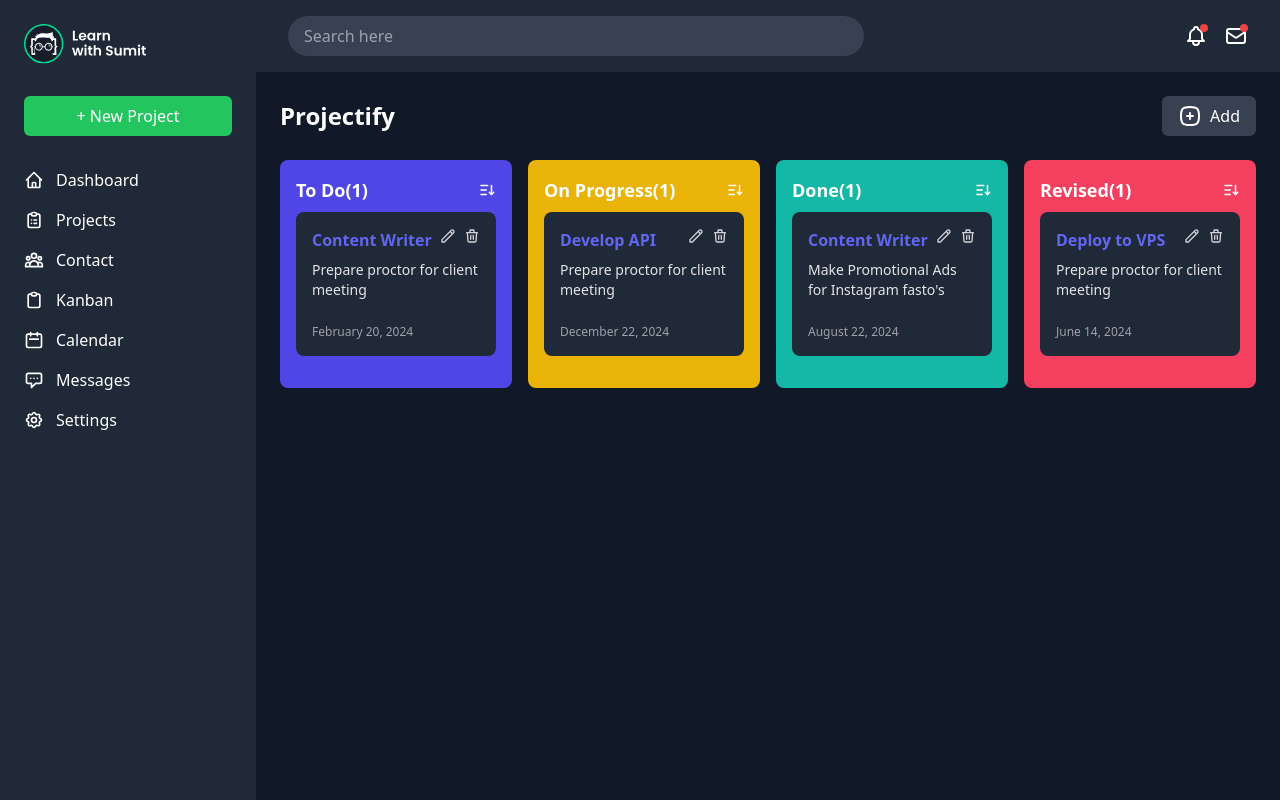
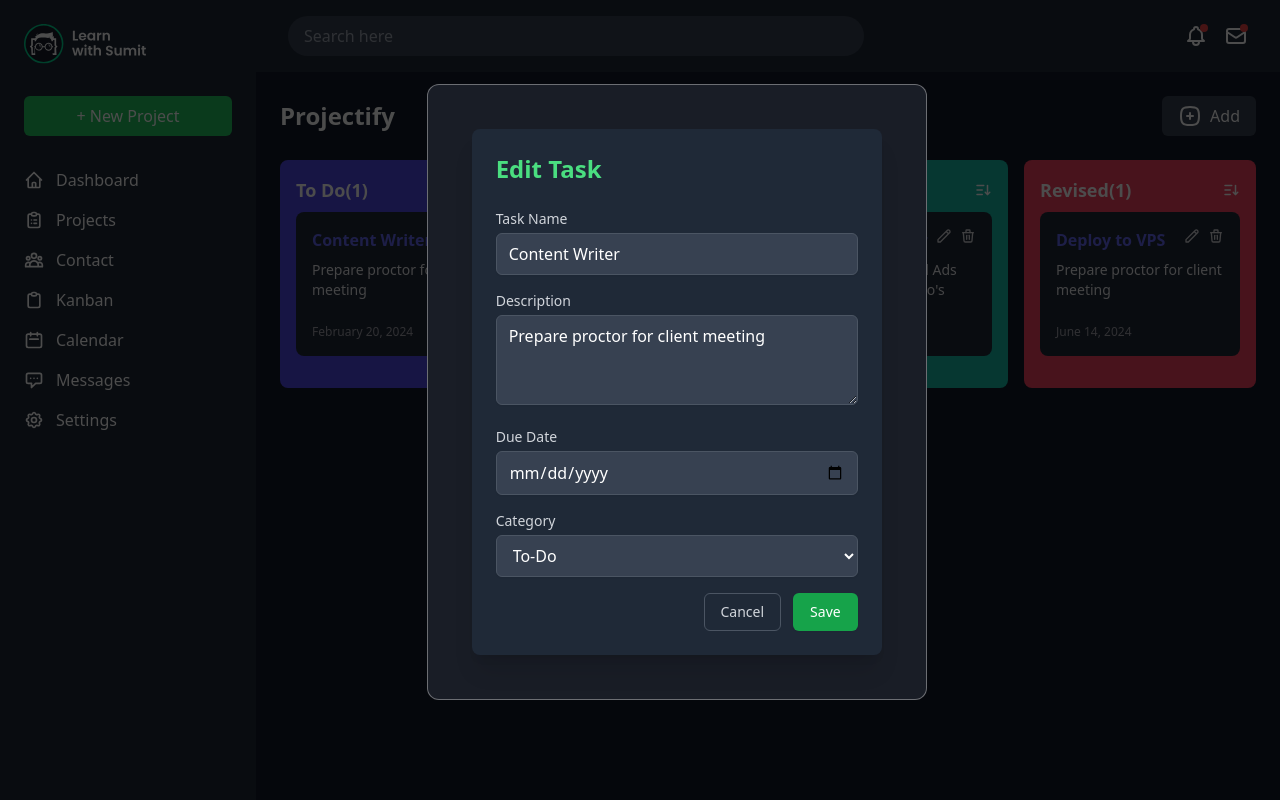
Before and after one commit to shefatmishu/project-manager-lws-rac-assignment-b2-m3, a React (Vite) app: page / in a window 1280 px wide. Both pictures are taken after a click on the element 448 px from the left and 244 px from the top of the page. Built offline with nearby package versions, Linux system fonts and the light colour scheme.

Commit message:
Edit completed

```diff
--- a/src/App.jsx
+++ b/src/App.jsx
@@ -1,3 +1,5 @@
+import { ToastContainer } from "react-toastify";
+import "react-toastify/dist/ReactToastify.css";
 import MainContent from "./MainContent";
 import SideBar from "./SideBar";
 import TaskContextProvider from "./context/TaskContext";
@@ -9,6 +11,7 @@ function App() {
         <SideBar />
         <TaskContextProvider>
           <MainContent />
+          <ToastContainer />
         </TaskContextProvider>
       </div>
     </div>
--- a/src/MainContent.jsx
+++ b/src/MainContent.jsx
@@ -1,9 +1,11 @@
-import { useState } from "react";
+import { useContext, useState } from "react";
 import TaskBoard from "./TaskBoard/TaskBoard";
 import TopBar from "./TopBar";
+import { TaskContext } from "./context/TaskContext";
 
 export default function MainContent() {
   const [searchTerm, setSearchTerm] = useState("");
+  const { tasks, showAddModal } = useContext(TaskContext);
 
   function handleSearch(searchText) {
     setSearchTerm(searchText);
@@ -13,7 +15,7 @@ export default function MainContent() {
     <>
       <main className="flex-1 overflow-y-auto overflow-x-hidden">
         <TopBar search={searchTerm} onSearch={handleSearch} />
-        <TaskBoard search={searchTerm} />
+        <TaskBoard search={searchTerm} showAddModal={showAddModal} />
       </main>
     </>
   );
--- a/src/TaskBoard/AddTaskModal.jsx
+++ b/src/TaskBoard/AddTaskModal.jsx
@@ -1,8 +1,9 @@
 import { useContext, useState } from "react";
+import { toast } from "react-toastify";
 import { TaskContext, TaskDispatchContext } from "../context/TaskContext";
 
-export default function AddTaskModal({ onCloseClick }) {
-  const { taskToUpdate } = useContext(TaskContext);
+export default function AddTaskModal() {
+  const { tasks, taskToUpdate } = useContext(TaskContext);
   const dispatch = useContext(TaskDispatchContext);
   const [task, setTask] = useState(
     taskToUpdate || {
@@ -13,7 +14,6 @@ export default function AddTaskModal({ onCloseClick }) {
       date: "",
     }
   );
-  const [isAdd, setIsAdd] = useState(Object.is(taskToUpdate, null));
 
   const handleChange = (evt) => {
     const name = evt.target.name;
@@ -25,14 +25,59 @@ export default function AddTaskModal({ onCloseClick }) {
     });
   };
 
-  const onSave = (task) => {
-    //if(isAdd){
-    task.id = crypto.randomUUID();
+  // const onSave = (task) => {
+  //   task.id = crypto.randomUUID();
+  //   dispatch({
+  //     type: "ADD_TO_TASK",
+  //     payload: task,
+  //   });
+  // };
+  const checkAllValid = () => {
+    debugger;
+    return (
+      task.taskName.trim().length > 0 &&
+      task.description.trim().length > 0 &&
+      task.category.trim().length > 0
+      //task.date.trim().l > 0
+    );
+  };
+
+  const onSave = (e) => {
+    debugger;
+    if (checkAllValid()) {
+      if (taskToUpdate) {
+        dispatch({
+          type: "UPDATE_TASK",
+          payload: task,
+        });
+        toast.success(`${task.taskName} is updated succesfully`, {
+          position: "top-right",
+        });
+      } else {
+        task.id = crypto.randomUUID();
+        dispatch({
+          type: "ADD_TO_TASK",
+          payload: task,
+        });
+
+        toast.success(`${task.taskName} is updated succesfully`, {
+          position: "top-right",
+        });
+
+        setTask({ taskName: "", description: "", category: "", date: "" });
+      }
+      onClose();
+    } else {
+      toast.warning(`Some fields are missing*`, {
+        position: "top-right",
+      });
+    }
+  };
+
+  const onClose = () => {
     dispatch({
-      type: "added",
-      payload: task,
+      type: "CLOSE_ADD_MODAL",
     });
-    //}
   };
 
   return (
@@ -42,7 +87,7 @@ export default function AddTaskModal({ onCloseClick }) {
         <div className="w-full max-w-md rounded-lg bg-gray-800 shadow-xl">
           <div className="p-6">
             <h2 className="mb-6 text-2xl font-bold text-green-400">
-              {isAdd ? "Add New Task" : "Edit Task"}
+              {taskToUpdate ? "Edit Task" : "Add New Task"}
             </h2>
 
             <form>
@@ -121,7 +166,7 @@ export default function AddTaskModal({ onCloseClick }) {
                 <button
                   type="button"
                   className="rounded-md border border-gray-600 px-4 py-2 text-sm font-medium text-gray-300 hover:bg-gray-700 focus:outline-none focus:ring-2 focus:ring-green-500 focus:ring-offset-2 focus:ring-offset-gray-800"
-                  onClick={onCloseClick}
+                  onClick={onClose}
                 >
                   Cancel
                 </button>
@@ -130,10 +175,10 @@ export default function AddTaskModal({ onCloseClick }) {
                   className="rounded-md border border-transparent bg-green-600 px-4 py-2 text-sm font-medium text-white shadow-sm hover:bg-green-700 focus:outline-none focus:ring-2 focus:ring-green-500 focus:ring-offset-2 focus:ring-offset-gray-800"
                   onClick={(e) => {
                     e.preventDefault();
-                    onSave(task, isAdd);
+                    onSave(task);
                   }}
                 >
-                  Create Task
+                  Save
                 </button>
               </div>
             </form>
--- a/src/TaskBoard/TaskBoard.jsx
+++ b/src/TaskBoard/TaskBoard.jsx
@@ -1,46 +1,13 @@
-import { useState } from "react";
-
-import { getAllTasks } from "../data/TaskList.js";
+import { useContext } from "react";
+import { TaskDispatchContext } from "../context/TaskContext";
 import AddTaskModal from "./AddTaskModal";
 import TaskAction from "./TaskAction";
 import TaskList from "./TaskList";
 
-export default function TaskBoard({ search }) {
-  const [tasks, setTasks] = useState(getAllTasks());
-  const [showAddModal, setShowAddModal] = useState(false);
-  const [taskToUpdate, setTaskToUpdate] = useState(null);
-
-  function handleAddEditTask(newTask, isAdd) {
-    if (isAdd) {
-      [...tasks, newTask];
-    } else {
-      setTasks(
-        tasks.map((task) => {
-          if (task.id === newTask.id) {
-            return newTask;
-          }
-          return task;
-        })
-      );
-    }
-
-    setShowAddModal(false);
-    setTaskToUpdate(null);
-  }
-
-  function handleEditTask(task) {
-    setTaskToUpdate(task);
-    setShowAddModal(true);
-  }
-
-  function handleDeleteTask(taskId) {
-    const tasksAfterDelete = tasks.filter((task) => task.id !== taskId);
-    setTasks(tasksAfterDelete);
-  }
-
+export default function TaskBoard({ search, showAddModal }) {
+  const dispatch = useContext(TaskDispatchContext);
   function handleCloseClick() {
-    setShowAddModal(false);
-    setTaskToUpdate(null);
+    dispatch({ type: "CLOSE_ADD_MODAL" });
   }
 
   return (
@@ -48,19 +15,13 @@ export default function TaskBoard({ search }) {
       <div className="mx-auto max-w-7xl p-6">
         {showAddModal && (
           <AddTaskModal
-            onSave={handleAddEditTask}
+            //onSave={handleAddEditTask}
             onCloseClick={handleCloseClick}
-            taskToUpdate={taskToUpdate}
+            //taskToUpdate={taskToUpdate}
           />
         )}
         <TaskAction onAddClick={() => setShowAddModal(true)} />
-        <TaskList
-          tasks={tasks.filter((a) =>
-            a.taskName.toLowerCase().includes(search.toLowerCase())
-          )}
-          onEdit={handleEditTask}
-          onDelete={handleDeleteTask}
-        />
+        <TaskList />
       </div>
     </>
   );
--- a/src/TaskBoard/TaskColumn.jsx
+++ b/src/TaskBoard/TaskColumn.jsx
@@ -4,8 +4,9 @@ import DeleteSvg from "../Svg-Components/DeleteSvg";
 import EditSvg from "../Svg-Components/EditSvg";
 import ColumnHeader from "./ColumnHeader";
 
-export default function TaskColumn({ title, type, tasks = [] }) {
+export default function TaskColumn({ title, type, tasks = [], onEdit }) {
   const dispatch = useContext(TaskDispatchContext);
+
   const getBgColor = () => {
     if (type === "todo") {
       return "bg-indigo-600";
@@ -35,16 +36,15 @@ export default function TaskColumn({ title, type, tasks = [] }) {
                     </h4>
                     <div className="flex gap-2">
                       <div
-                        onClick={(e) => {
-                          e.preventDefault();
-                          dispatch({ type: "taskToUpdate", payload: task });
-                        }}
+                        onClick={() =>
+                          dispatch({ type: "EDIT_TASK", payload: task })
+                        }
                       >
                         <EditSvg />
                       </div>
                       <div
                         onClick={() =>
-                          dispatch({ type: "deleted", payload: task.id })
+                          dispatch({ type: "DELETE_TO_TASK", payload: task.id })
                         }
                       >
                         <DeleteSvg />
--- a/src/TaskBoard/TaskList.jsx
+++ b/src/TaskBoard/TaskList.jsx
@@ -3,7 +3,7 @@ import { TaskContext } from "../context/TaskContext";
 import TaskColumn from "./TaskColumn";
 
 export default function TaskList() {
-  const tasks = useContext(TaskContext);
+  const { tasks } = useContext(TaskContext);
 
   return (
     <div className="-mx-2 mb-6 flex flex-wrap">
@@ -11,27 +11,26 @@ export default function TaskList() {
         title={"To Do"}
         type={"todo"}
         tasks={tasks.filter((a) => a.category === "todo")}
+        //onEdit={onEdit}
       />
       <TaskColumn
         title={"On Progress"}
         type={"inprogress"}
         tasks={tasks.filter((a) => a.category === "inprogress")}
+        //onEdit={onEdit}
       />
       <TaskColumn
         title={"Done"}
         type={"done"}
         tasks={tasks.filter((a) => a.category === "done")}
+        //onEdit={onEdit}
       />
       <TaskColumn
         title={"Revised"}
         type={"revised"}
         tasks={tasks.filter((a) => a.category === "revised")}
+        //onEdit={onEdit}
       />
-      {/* {tasks
-        .filter((a) => a.category === "done")
-        .map((task) => (
-          <TaskColumn key={task.id} task={task} />
-        ))} */}
     </div>
   );
 }
--- a/src/context/TaskContext.jsx
+++ b/src/context/TaskContext.jsx
@@ -8,12 +8,13 @@ export const TaskDispatchContext = createContext(null);
 const initialState = {
   tasks: getAllTasks(),
   taskToUpdate: null,
+  showAddModal: false,
 };
 
 export default function TaskContextProvider({ children }) {
   const [state, dispatch] = useReducer(taskReducer, initialState);
   return (
-    <TaskContext.Provider value={state.tasks}>
+    <TaskContext.Provider value={state}>
       <TaskDispatchContext.Provider value={dispatch}>
         {children}
       </TaskDispatchContext.Provider>
--- a/src/reducers/taskReducer.js
+++ b/src/reducers/taskReducer.js
@@ -1,28 +1,32 @@
 export function taskReducer(state, action) {
   switch (action.type) {
-    case "added": {
+    case "ADD_TO_TASK": {
       return { ...state, tasks: [...state.tasks, action.payload] };
     }
-    case "edited": {
+
+    case "UPDATE_TASK": {
       return {
         ...state,
         tasks: state.tasks.map((t) => {
-          if (t.id === action.task.id) {
-            return action.task;
+          if (t.id === action.payload.id) {
+            return action.payload;
           } else {
             return t;
           }
         }),
       };
     }
-    case "taskToUpdate": {
-      return { ...state, taskToUpdate: action.payload };
+    case "EDIT_TASK": {
+      return { ...state, taskToUpdate: action.payload, showAddModal: true };
     }
-    case "deleted": {
+    case "DELETE_TO_TASK": {
       return {
         ...state,
         tasks: state.tasks.filter((t) => t.id !== action.payload),
       };
+    }
+    case "CLOSE_ADD_MODAL": {
+      return { ...state, taskToUpdate: null, showAddModal: false };
     }
     default: {
       throw Error("Unknown action: " + action.type);
```
Also changed, not shown: src/main.jsx (+8 -7 lines).
